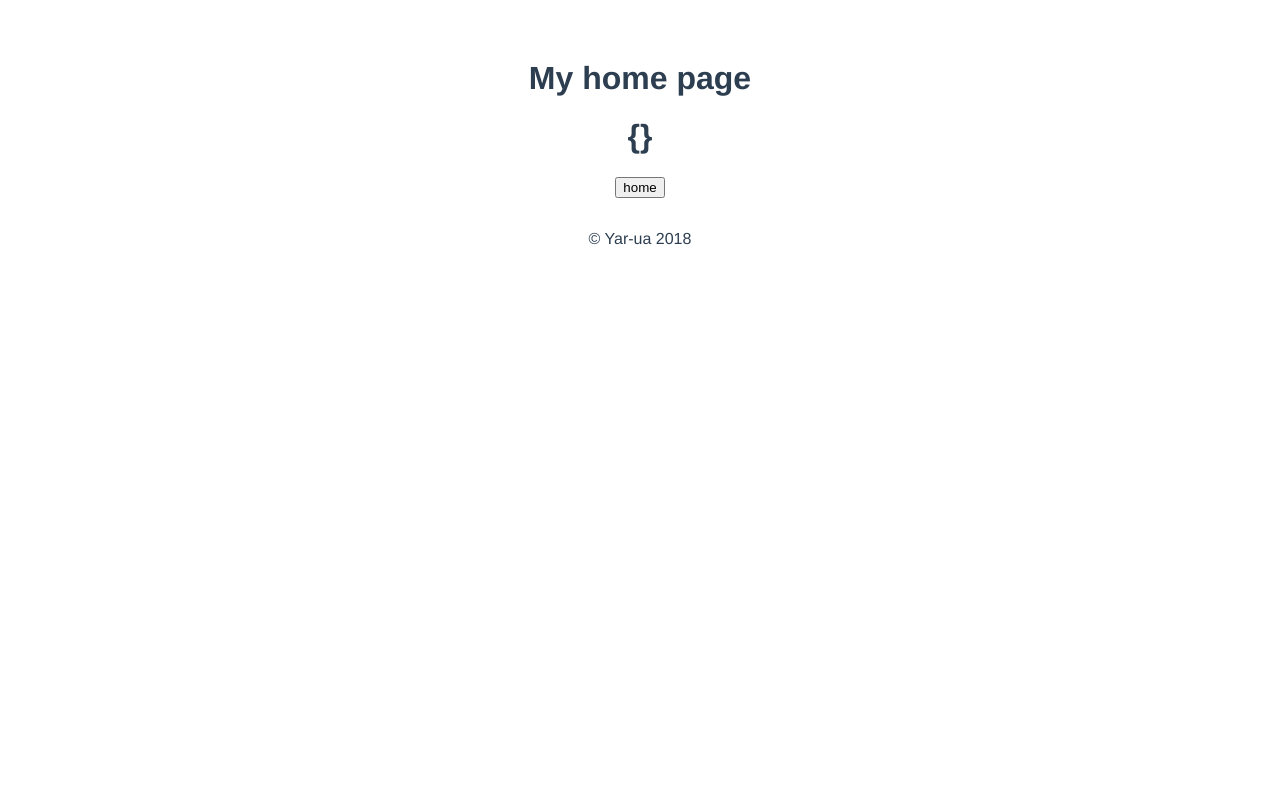
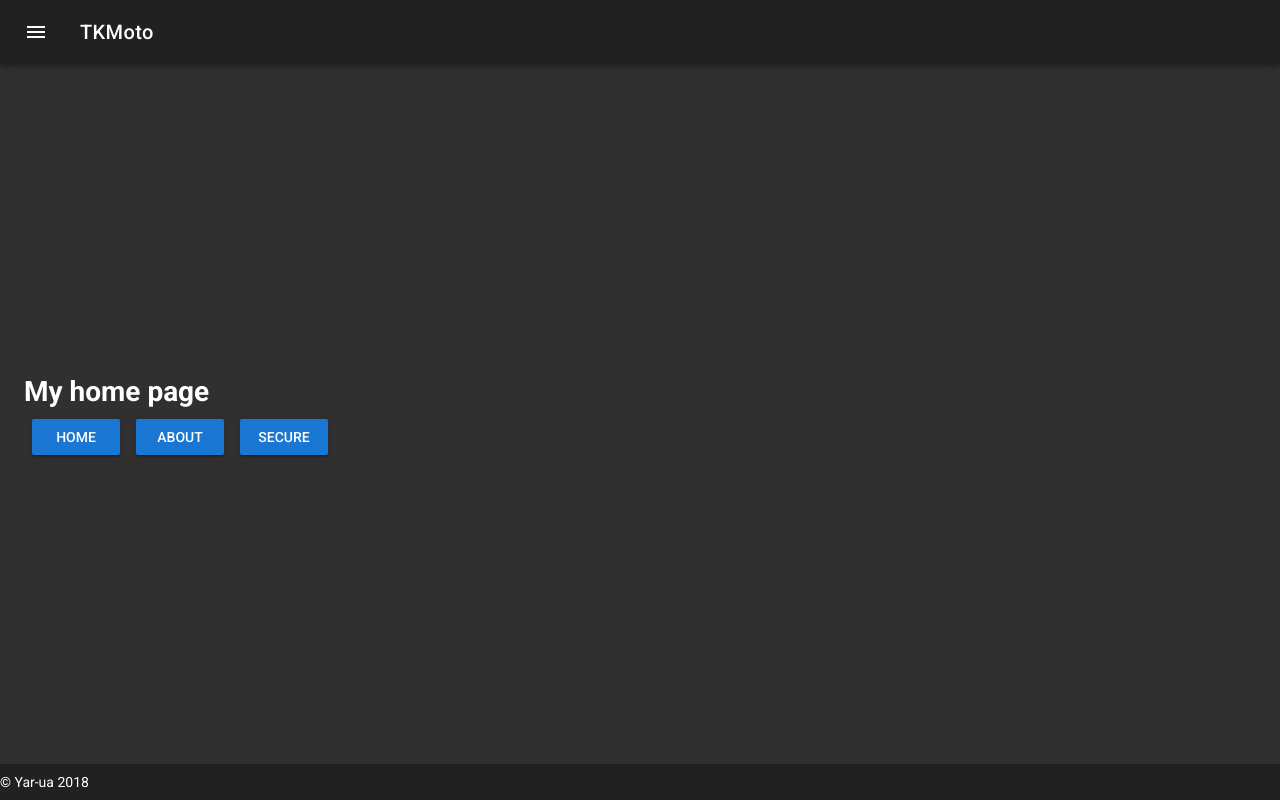
Before and after one commit to Yar-ua/tkmotofront, a Vue app: page / in a window 1280 px wide. Built offline with nearby package versions, Linux system fonts and the light colour scheme.

Commit message:
add header

```diff
--- a/src/App.vue
+++ b/src/App.vue
@@ -1,21 +1,34 @@
 <template>
-  <div id="app">
+  <v-app id="inspire" dark>
+    <app-header></app-header>
     <v-content>
       <v-container fluid fill-height>
         <v-layout justify-center align-center>
-          <router-view/>
+          <v-flex>
+            <router-view/>
+          </v-flex>
         </v-layout>
       </v-container>
     </v-content>
     <v-footer app fixed>
       <span>&copy; Yar-ua 2018</span>
     </v-footer>
-  </div>
+  </v-app>
 </template>
 
 <script>
+
+import Header from '@/components/Header'
+
 export default {
-  name: 'App'
+  name: 'App',
+  drawer: false,
+  components: {
+    'app-header': Header
+  },
+  props: {
+    source: String
+  }
 }
 </script>
 
--- /dev/null
+++ b/src/components/Header.vue
@@ -0,0 +1,84 @@
+<template>
+  <div>
+  <v-navigation-drawer
+      clipped
+      fixed
+      v-model="drawer"
+      app
+    >
+      <v-list dense>
+        <br />
+        <v-list-tile @click="drawer">
+          <v-list-tile-action>
+            <v-icon>dashboard</v-icon>
+          </v-list-tile-action>
+          <v-list-tile-content>
+            <v-list-tile-title>Dashboard</v-list-tile-title>
+          </v-list-tile-content>
+        </v-list-tile>
+        <v-list-tile @click="drawer">
+          <v-list-tile-action>
+            <v-icon>settings</v-icon>
+          </v-list-tile-action>
+          <v-list-tile-content>
+            <v-list-tile-title>Settings</v-list-tile-title>
+          </v-list-tile-content>
+        </v-list-tile>
+      </v-list>
+    </v-navigation-drawer>
+    <v-toolbar app fixed clipped-left>
+      <v-toolbar-side-icon @click.stop="drawer = !drawer"></v-toolbar-side-icon>
+      <!-- <img id="logo" src="@/assets/logo.png" alt="Smiley face"> -->
+      <v-toolbar-title>TKMoto</v-toolbar-title>
+<!--       <template v-if="user.role === 'admin'">
+        <v-toolbar-title>admin mode</v-toolbar-title>
+      </template> -->
+      <v-spacer></v-spacer>
+      <v-toolbar-items class="hidden-sm-and-down">
+<!--       <template v-if="user.role === 'admin'">
+        <v-btn flat :to="{name: 'UsersList'}">Users control</v-btn>
+      </template>
+        <v-btn flat :to="{name: 'AddsList'}">Market Menu</v-btn>
+        <template v-if="!isAuth">
+          <v-btn flat :to="{name: 'Login'}">Login</v-btn>
+          <v-btn flat :to="{name: 'Register'}">Register</v-btn>
+        </template>
+        <template v-if="isAuth">
+          <v-btn flat>
+            User login: {{ user.user }}
+          </v-btn>
+          <v-btn flat @click="logoutAction">Logout</v-btn>
+        </template> -->
+      </v-toolbar-items>
+    </v-toolbar>
+  </div>
+</template>
+
+<script>
+import { mapState } from 'vuex'
+
+export default {
+  name: 'Header',
+  data: () => ({
+    drawer: false
+  }),
+  computed: {
+    ...mapState({
+      isAuth: 'isAuth',
+      user: 'user'
+    })
+  },
+  methods: {
+    logoutAction: function () {
+      this.$store.dispatch('logout', '')
+        .then(() => {
+          this.$router.push({name: 'AddsList'})
+        }).catch(err => {
+          if (err.response.status !== 200) {
+            this.hasError = true
+          }
+        })
+    }
+  }
+}
+</script>
--- a/src/components/Home.vue
+++ b/src/components/Home.vue
@@ -1,13 +1,32 @@
 <template>
   <div class="hello">
+    <v-alert
+      v-model="alert"
+      dismissible
+      type="error"
+    >
+      You must register or sign in
+    </v-alert>
     <h1>{{ msg }}</h1>
-    <h1>{{ body }}</h1>
+    <h1>{{ data }}</h1>
     <div>
     <v-btn
       color="primary"
       @click="homeAction"
     >
       home
+    </v-btn>
+    <v-btn
+      color="primary"
+      @click="aboutAction"
+    >
+      about
+    </v-btn>
+    <v-btn
+      color="primary"
+      @click="secureAction"
+    >
+      secure
     </v-btn>
     </div>
   </div>
@@ -22,12 +41,13 @@ export default {
   body: '',
   data () {
     return {
-      msg: 'My home page'
+      msg: 'My home page',
+      alert: false
     }
   },
   computed: {
     ...mapState({
-      body: 'body'
+      data: 'data'
     })
   },
 
@@ -39,6 +59,23 @@ export default {
             this.hasError = true
           }
         })
+    },
+    aboutAction: function () {
+      this.$store.dispatch('about', '')
+        .catch(err => {
+          if (err.response.status !== 200) {
+            this.hasError = true
+          }
+        })
+    },
+    secureAction: function () {
+      this.$store.dispatch('secure', '')
+        .catch(err => {
+          if (err.response.status !== 200) {
+            // this.hasError = true,
+            this.alert = true
+          }
+        })
     }
   }
 }
--- a/src/main.js
+++ b/src/main.js
@@ -4,7 +4,7 @@ import Vue from 'vue'
 import Vuetify from 'vuetify'
 import App from './App'
 import router from './router'
-// import 'vuetify/dist/vuetify.min.css' // Ensure you are using css-loader
+import 'vuetify/dist/vuetify.min.css' // Ensure you are using css-loader
 
 import store from '@/store'
 
--- a/src/store/api.js
+++ b/src/store/api.js
@@ -1,6 +1,7 @@
 export default {
-  /* POST /login */
-  home: process.env.apiUrl + '/'
+  home: process.env.apiUrl + '/',
+  about: process.env.apiUrl + '/about',
+  secure: process.env.apiUrl + '/secure'
   /* GET /logout */
   // logout: process.env.apiUrl + '/logout',
   /* POST /register */
--- a/src/store/index.js
+++ b/src/store/index.js
@@ -8,12 +8,12 @@ Vue.use(Vuex)
 
 const Store = new Vuex.Store({
   state: {
-    body: {}
+    data: ''
   },
 
   mutations: {
-    setBody (state, data) {
-      state.body = data
+    setData (state, data) {
+      state.data = data
     }
   },
 
@@ -21,7 +21,19 @@ const Store = new Vuex.Store({
     home (context) {
       return axios.get(API.home)
         .then(response => {
-          context.commit('setBody', response.data)
+          context.commit('setData', response.data)
+        })
+    },
+    about (context) {
+      return axios.get(API.about)
+        .then(response => {
+          context.commit('setData', response.data)
+        })
+    },
+    secure (context) {
+      return axios.get(API.secure)
+        .then(response => {
+          context.commit('setData', response.data)
         })
     }
   }
```
